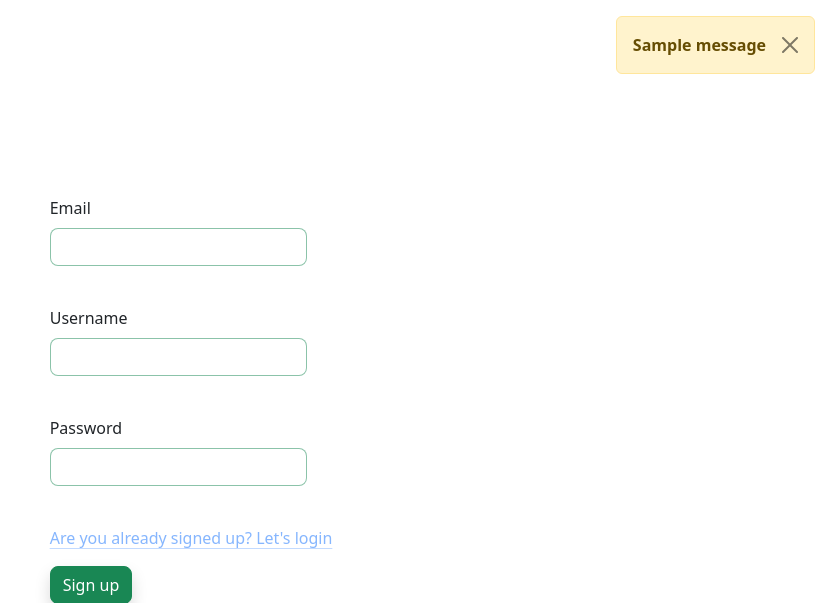
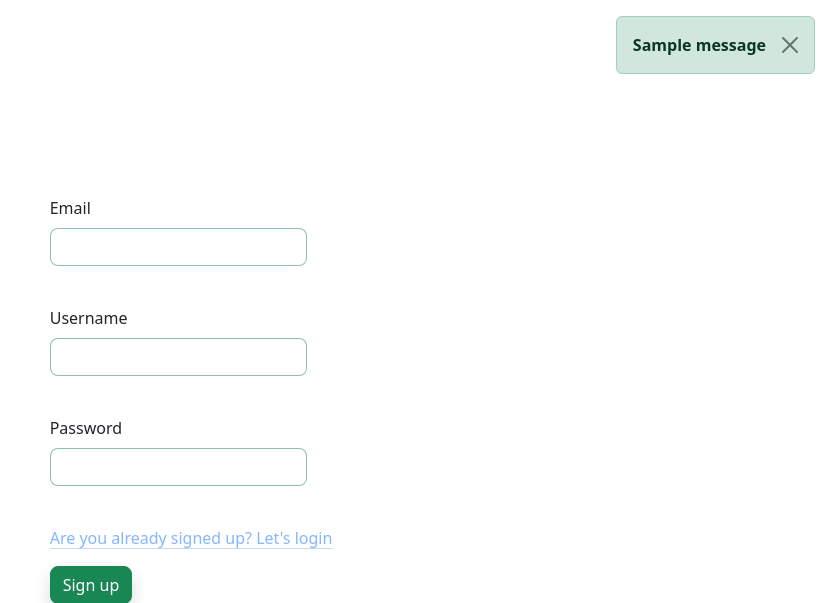
Before and after one commit to kappq/heroquest-stats-tracker, a Flask app: page /signup in a window 1280 px wide. Shown: the top 603 px of the page, without its empty margins (449-1280 px from the left). Run offline with Flask 3, Linux system fonts and the light colour scheme; tables that the repository leaves empty hold one stand-in row (values such as "Sample post"); one stand-in notice (Sample message) is shown.

Commit message:
Fix alert color

```diff
--- a/heroquest/templates/base.html
+++ b/heroquest/templates/base.html
@@ -12,7 +12,7 @@
         {% for category, message in get_flashed_messages(with_categories=true) %}
 
         <div class="d-flex justify-content-end">
-            <div class="alert alert-warning alert-dismissible fade show alert alert-{{ category }} position-absolute mt-3 me-3" role="alert">
+            <div class="alert alert-dismissible fade show alert-{{ category }} position-absolute mt-3 me-3" role="alert">
             <strong>{{ message }}</strong>
             <button type="button" class="btn-close" data-bs-dismiss="alert" aria-label="Close"></button>
             </div>
```
